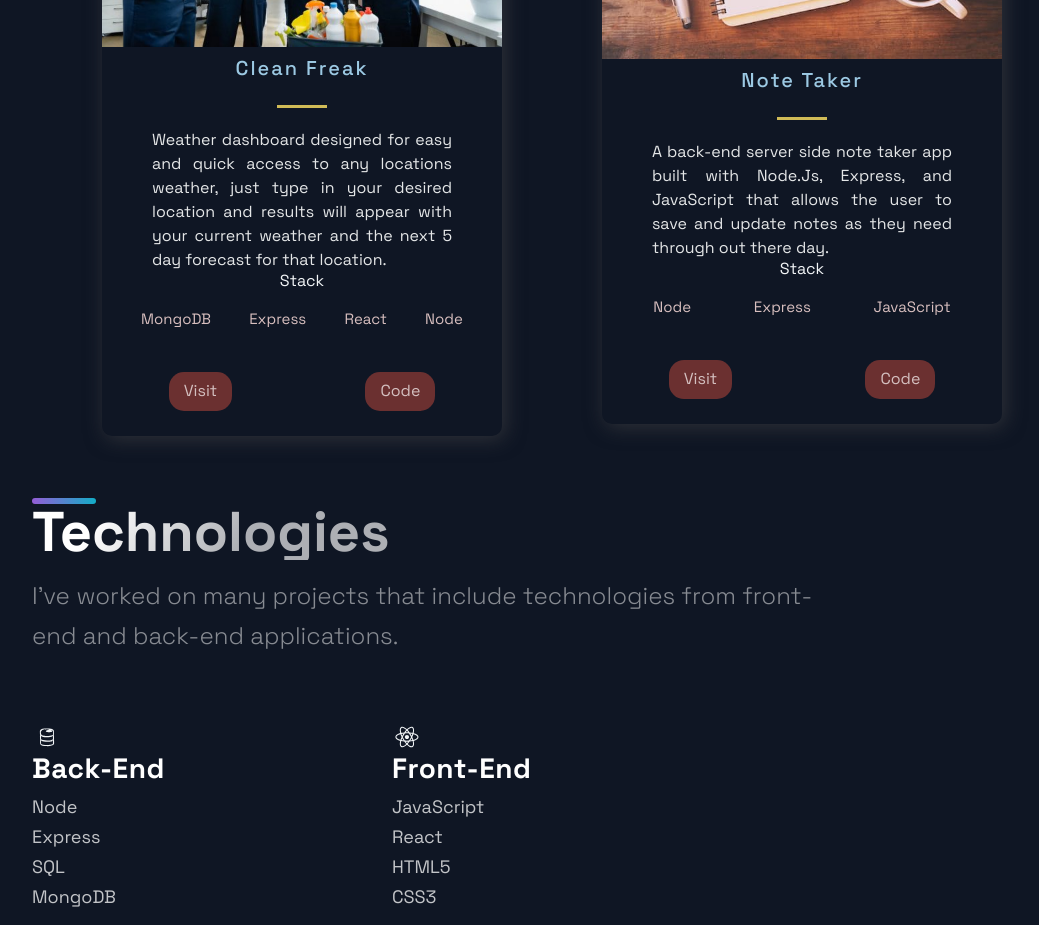
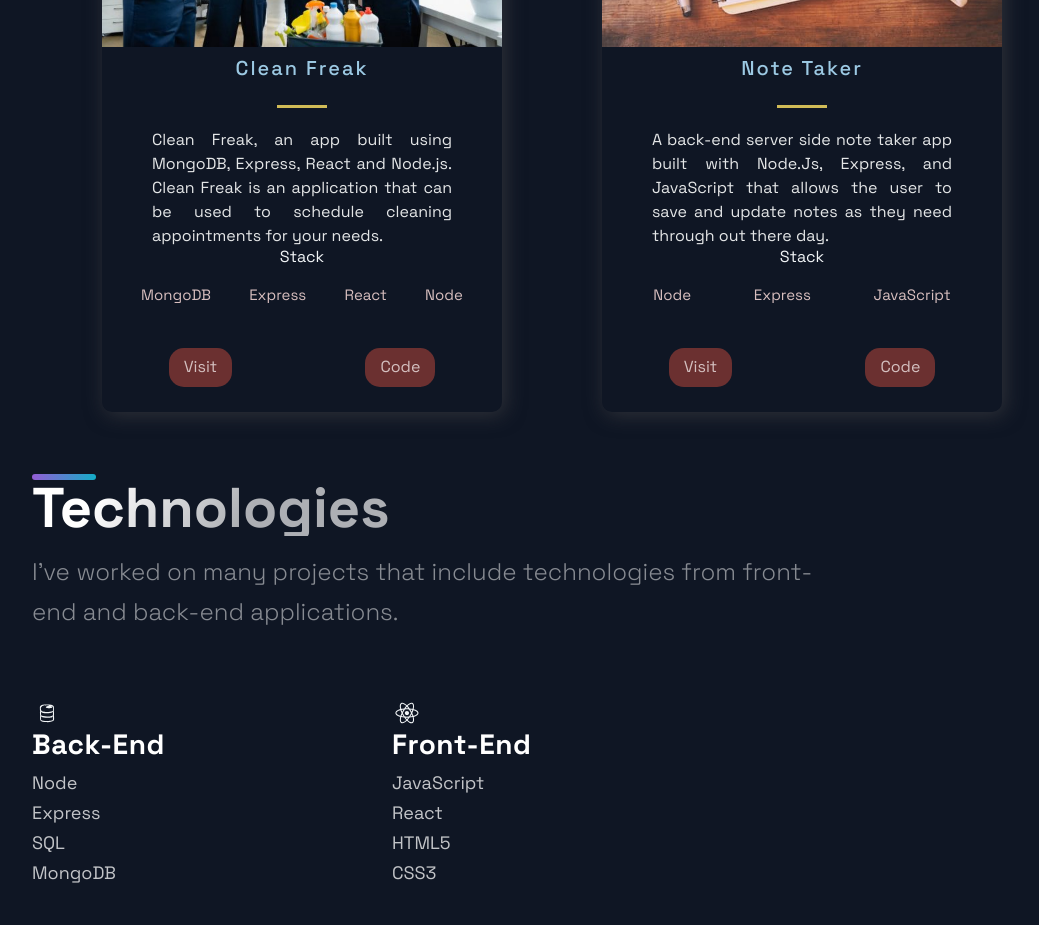
Before and after one commit to Noah0217/react-portfolio-20, a Next.js app: page / in a window 1280 px wide. Shown: the part 1760-2685 px from the top of the page, without its empty margins (88-1127 px from the left). Built offline with nearby package versions, Linux system fonts and the light colour scheme.

Commit message:
clean freak project added

```diff
--- a/src/constants/constants.js
+++ b/src/constants/constants.js
@@ -19,7 +19,7 @@ export const projects = [
   },
   {
     title: 'Clean Freak',
-    description: "Weather dashboard designed for easy and quick access to any locations weather, just type in your desired location and results will appear with your current weather and the next 5 day forecast for that location.",
+    description: "Clean Freak, an app built using MongoDB, Express, React and Node.js. Clean Freak is an application that can be used to schedule cleaning appointments for your needs.",
       image: '/images/cleaning-image.jpg',
       tags: ['MongoDB', 'Express', 'React', 'Node'],
     source: 'https://github.com/brandon-stewart-rgb/clean-freak/tree/main',
```
